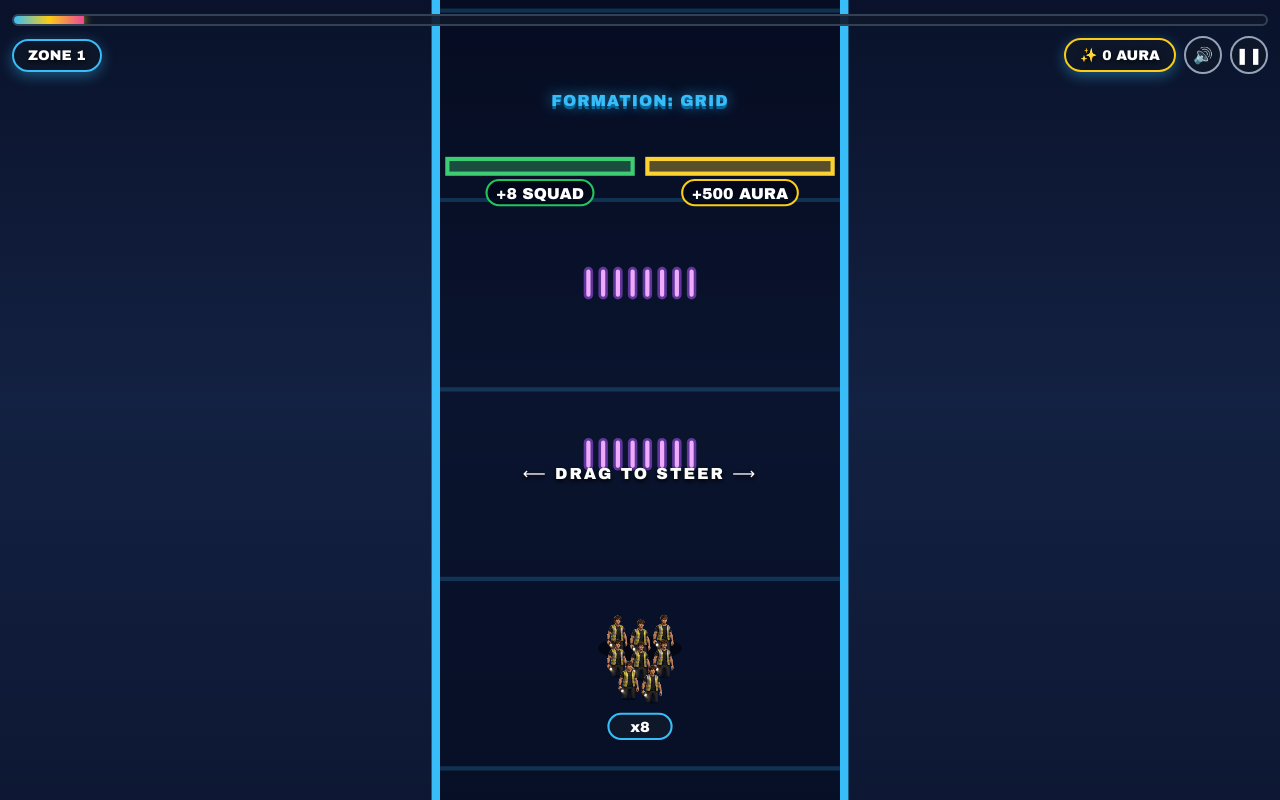
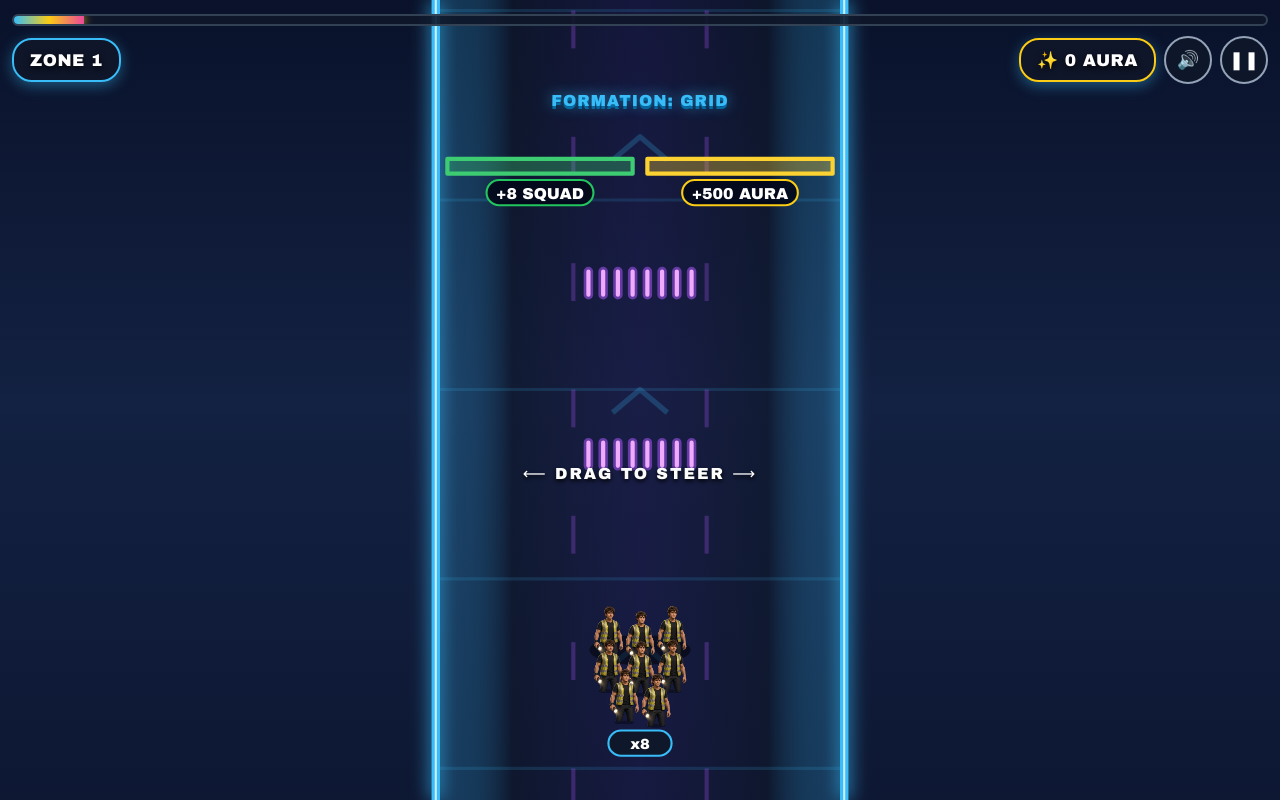
Before and after one commit to workinmanstrokes/aether-surge-app, a website: page www/index.html in a window 1280 px wide. Both pictures are taken after a click on the button "TAP TO START". Drawn offline with Linux system fonts and the light colour scheme; animation ran at ten frames a second.

Commit message:
Visual polish: bigger crisp squad, readable HUD, living lane

```diff
--- a/www/index.html
+++ b/www/index.html
@@ -14,10 +14,10 @@
     #ui { position: absolute; top: 0; left: 0; width: 100%; height: 100%; pointer-events: none; display: none; }
 
     .top-bar { position: absolute; top: max(env(safe-area-inset-top, 0px), 14px); left: 12px; right: 12px; display: flex; flex-direction: column; gap: 10px; }
-    .stats-row { display: flex; justify-content: space-between; align-items: center; gap: 8px; color: #fff; font-size: 14px; text-shadow: 0 2px 6px rgba(0,0,0,0.9); }
+    .stats-row { display: flex; justify-content: space-between; align-items: center; gap: 8px; color: #fff; font-size: 17px; letter-spacing: .5px; text-shadow: 0 2px 6px rgba(0,0,0,0.9); }
     .right-group { display: flex; align-items: center; gap: 8px; }
-    .badge { background: rgba(15, 23, 42, 0.92); padding: 7px 14px; border-radius: 20px; border: 2px solid #38bdf8; box-shadow: 0 4px 14px rgba(56, 189, 248, 0.4); display: flex; align-items: center; gap: 6px; white-space: nowrap; }
-    .icon-btn { pointer-events: auto; width: 38px; height: 38px; border-radius: 50%; border: 2px solid #94a3b8; background: rgba(15,23,42,0.92); color: #fff; font-size: 16px; display: flex; align-items: center; justify-content: center; cursor: pointer; font-family: sans-serif; }
+    .badge { background: rgba(15, 23, 42, 0.95); padding: 0 16px; min-height: 44px; border-radius: 20px; border: 2px solid #38bdf8; box-shadow: 0 4px 14px rgba(56, 189, 248, 0.4); display: flex; align-items: center; gap: 6px; white-space: nowrap; }
+    .icon-btn { pointer-events: auto; width: 48px; height: 48px; border-radius: 50%; border: 2px solid #94a3b8; background: rgba(15,23,42,0.92); color: #fff; font-size: 18px; display: flex; align-items: center; justify-content: center; cursor: pointer; font-family: sans-serif; }
     .icon-btn:active { transform: scale(0.92); }
 
     .progress-container { width: 100%; height: 12px; background: rgba(15,23,42,0.9); border: 2px solid #334155; border-radius: 8px; overflow: hidden; position: relative; }
@@ -591,9 +591,9 @@
       const slots = [];
       if (form === 'SPEARHEAD') {
         const rows = Math.min(5, Math.ceil(Math.sqrt(n))), m = Math.min(n, rows * rows);
-        for (let i = 0; i < m; i++) { const r = Math.floor(Math.sqrt(i)), c = i - r * r; slots.push([(c - r) * 14, -r * 20]); }
+        for (let i = 0; i < m; i++) { const r = Math.floor(Math.sqrt(i)), c = i - r * r; slots.push([(c - r) * 19, -r * 27]); }
       } else {
-        const wide = form === 'WIDE', sp = wide ? 19 : 22;
+        const wide = form === 'WIDE', sp = wide ? 26 : 30;
         const cols = wide ? Math.min(12, n) : Math.min(9, Math.max(1, Math.ceil(Math.sqrt(n))));
         const rows = Math.min(wide ? 3 : 4, Math.ceil(n / cols)), m = Math.min(n, cols * rows);
         for (let i = 0; i < m; i++) {
@@ -873,11 +873,23 @@
       ctx.translate(W / 2, cy); ctx.scale(VS, VS);
       const top = -cy / VS, bottom = (H - cy) / VS;
 
-      ctx.fillStyle = 'rgba(2, 6, 23, 0.45)'; ctx.fillRect(-ROAD_HALF, top, ROAD_HALF * 2, bottom - top);
-      ctx.fillStyle = '#38bdf8'; ctx.fillRect(-ROAD_HALF - 8, top, 8, bottom - top); ctx.fillRect(ROAD_HALF, top, 8, bottom - top);
-      const spacing = 180, offset = -(trackProgress % spacing);
-      ctx.strokeStyle = 'rgba(56, 189, 248, 0.2)'; ctx.lineWidth = 4;
-      for (let y = top + offset - spacing; y < bottom + spacing; y += spacing) { ctx.beginPath(); ctx.moveTo(-ROAD_HALF, y); ctx.lineTo(ROAD_HALF, y); ctx.stroke(); }
+      { // neon lane: shaded road, glowing rails, scrolling lane dashes + chevrons so the middle never reads as empty
+        const rg = ctx.createLinearGradient(-ROAD_HALF, 0, ROAD_HALF, 0);
+        rg.addColorStop(0, 'rgba(56,189,248,0.16)'); rg.addColorStop(0.18, 'rgba(15,23,42,0.62)'); rg.addColorStop(0.5, 'rgba(30,27,75,0.55)'); rg.addColorStop(0.82, 'rgba(15,23,42,0.62)'); rg.addColorStop(1, 'rgba(56,189,248,0.16)');
+        ctx.fillStyle = rg; ctx.fillRect(-ROAD_HALF, top, ROAD_HALF * 2, bottom - top);
+        const spacing = 180, offset = -(trackProgress % spacing);
+        ctx.strokeStyle = 'rgba(56, 189, 248, 0.14)'; ctx.lineWidth = 3;
+        for (let y = top + offset - spacing; y < bottom + spacing; y += spacing) { ctx.beginPath(); ctx.moveTo(-ROAD_HALF, y); ctx.lineTo(ROAD_HALF, y); ctx.stroke(); }
+        const dash = 60, doff = -(trackProgress % (dash * 2));
+        ctx.fillStyle = 'rgba(168, 85, 247, 0.28)';
+        for (const lx of [-ROAD_HALF / 3, ROAD_HALF / 3]) for (let y = top + doff - dash * 2; y < bottom + dash; y += dash * 2) ctx.fillRect(lx - 2, y, 4, dash * 0.6);
+        const cs = 240, coff = -(trackProgress % cs);
+        ctx.strokeStyle = 'rgba(56, 189, 248, 0.22)'; ctx.lineWidth = 5; ctx.lineJoin = 'round';
+        for (let y = top + coff - cs; y < bottom + cs; y += cs) { ctx.beginPath(); ctx.moveTo(-26, y + 22); ctx.lineTo(0, y); ctx.lineTo(26, y + 22); ctx.stroke(); }
+        ctx.save(); ctx.shadowColor = '#38bdf8'; ctx.shadowBlur = 18; ctx.fillStyle = '#38bdf8';
+        ctx.fillRect(-ROAD_HALF - 8, top, 8, bottom - top); ctx.fillRect(ROAD_HALF, top, 8, bottom - top); ctx.restore();
+        ctx.fillStyle = 'rgba(224, 242, 254, 0.9)'; ctx.fillRect(-ROAD_HALF - 5, top, 2, bottom - top); ctx.fillRect(ROAD_HALF + 3, top, 2, bottom - top);
+      }
 
       ctx.save(); ctx.scale(1, -1); ctx.translate(0, -trackProgress);
 
@@ -958,12 +970,12 @@
         }
         ctx.save(); ctx.scale(1, -1);
         let depth = 0; for (const s of slots) depth = Math.max(depth, -s[1]);
-        const tKey = Sprites.EVOLVE[troopStage].key, th = Sprites.CAST.trooper.h * 0.82;
+        const TS = 1.15, tKey = Sprites.EVOLVE[troopStage].key, th = Sprites.CAST.trooper.h * TS;
         if (evolveFlash > 0) evolveFlash -= rawDt || 0.016;
         const flashOn = evolveFlash > 0 && (Math.floor(evolveFlash * 16) & 1);
         slots.forEach(([ox, oy], i) => {
           const bob = Math.abs(Math.sin((trackProgress * 0.15) + i)) * 4;
-          Sprites.draw(ctx, tKey, flashOn ? 'hit' : (anim + i) & 1, ox, -oy + th * 0.45 - bob, 0.82);
+          Sprites.draw(ctx, tKey, flashOn ? 'hit' : (anim + i) & 1, ox, -oy + th * 0.45 - bob, TS);
         });
         const label = `x${Math.max(0, Math.ceil(squad.count))}`;
         ctx.font = font(14); ctx.textAlign = 'center'; ctx.textBaseline = 'middle';
--- a/www/js/sprites.js
+++ b/www/js/sprites.js
@@ -258,13 +258,14 @@
   };
 
   // ---------- Atlas ----------
+  const TROOP_PX = 4; // squad troopers draw at ~4 px/unit on a 3.5x phone (1.15 scale), bake them sharper
   const PX = 3; // atlas pixels per world unit (sprites are drawn at <= ~2.6 px/unit on phones)
   const frames = {};
   function build() {
     const doc = root.document; if (!doc) return;
     const pad = 4; let x = 0, y = 0, rowH = 0; const maxW = 1400, place = [];
     for (const key in CAST) {
-      const s = CAST[key], px = (key === 'boss' || key === 'sweeper') ? 2 : PX, fw = Math.ceil(s.w * px) + pad * 2, fh = Math.ceil(s.h * px) + pad * 2;
+      const s = CAST[key], px = (key === 'boss' || key === 'sweeper') ? 2 : EVOLVE.some(e => e.key === key) ? TROOP_PX : PX, fw = Math.ceil(s.w * px) + pad * 2, fh = Math.ceil(s.h * px) + pad * 2;
       const list = [...Array(s.frames).keys(), 'hit'];
       for (const fr of list) { if (x + fw > maxW) { x = 0; y += rowH; rowH = 0; } place.push({ key, fr, x, y, fw, fh, px }); x += fw; rowH = Math.max(rowH, fh); }
     }
```
Also changed, not shown: docs/visual-qa/after-1-run-start.png (added), docs/visual-qa/after-2-gameplay.png (added), docs/visual-qa/before-2-gameplay.png (added).
